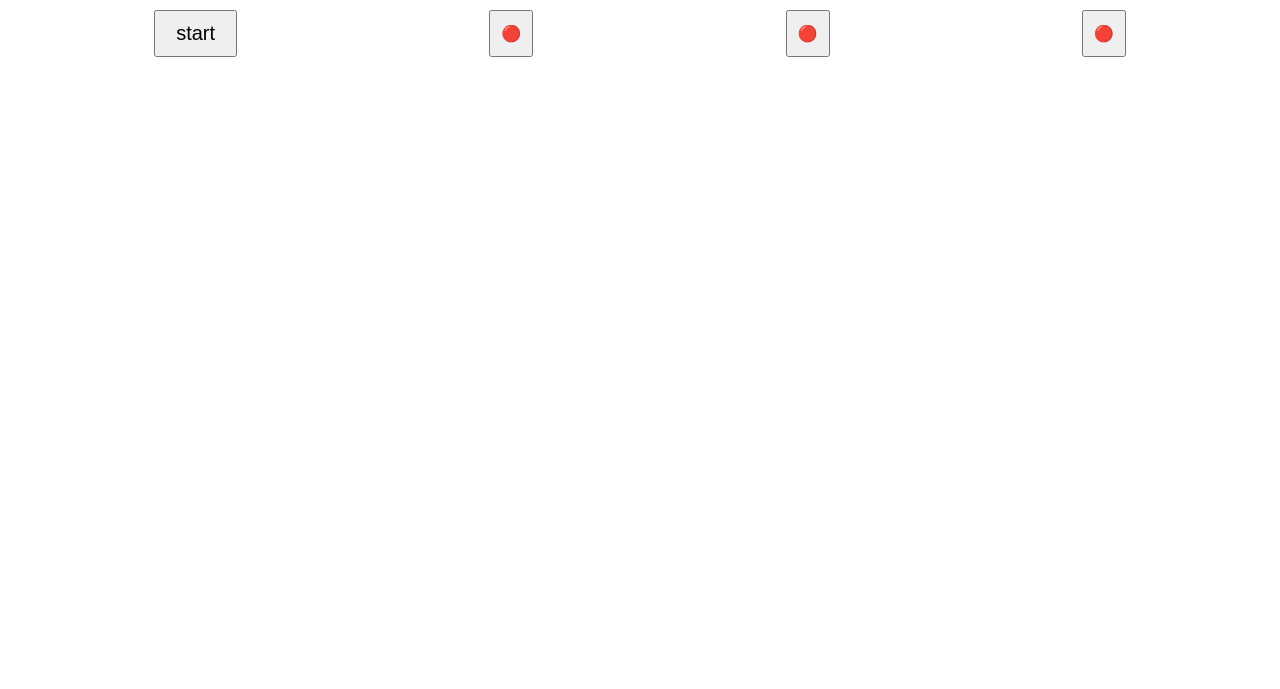
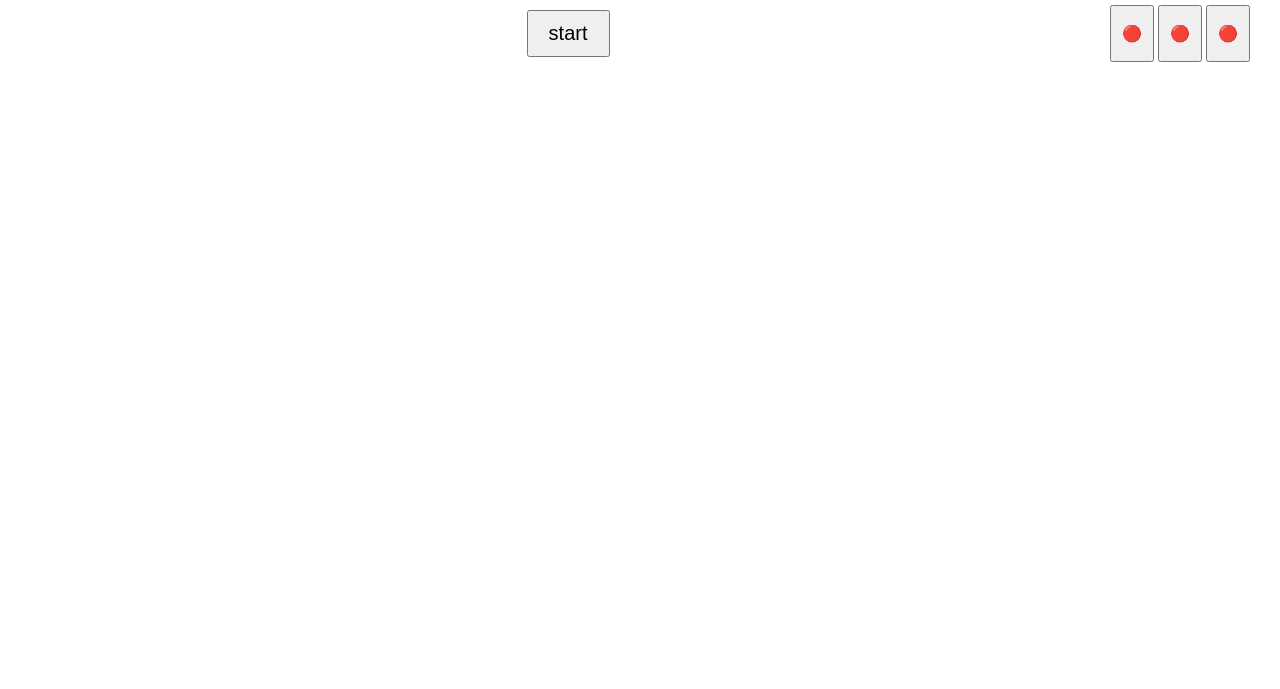
Before and after one commit to R-N-do/slot, a plain HTML site: page index.html in a window 1280 px wide. Shown: the part 111-800 px from the top of the page. Drawn offline with Linux system fonts and the light colour scheme.

Commit message:
Update style.css

```diff
--- a/style.css
+++ b/style.css
@@ -30,8 +30,7 @@
 }
 
 .stopButton {
-    display: block;
-    margin: 5px auto;
+    margin: 0 2px; /* マージンを左右に2pxに設定 */
     padding: 5px 10px;
     font-size: 16px;
 }
```
